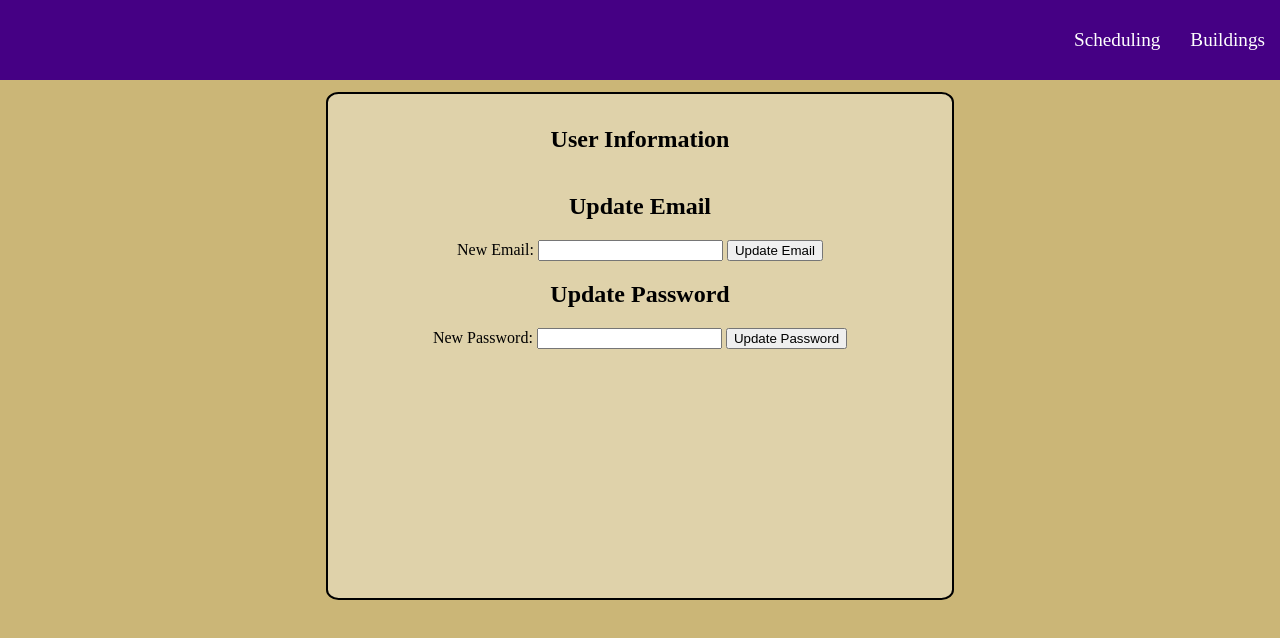
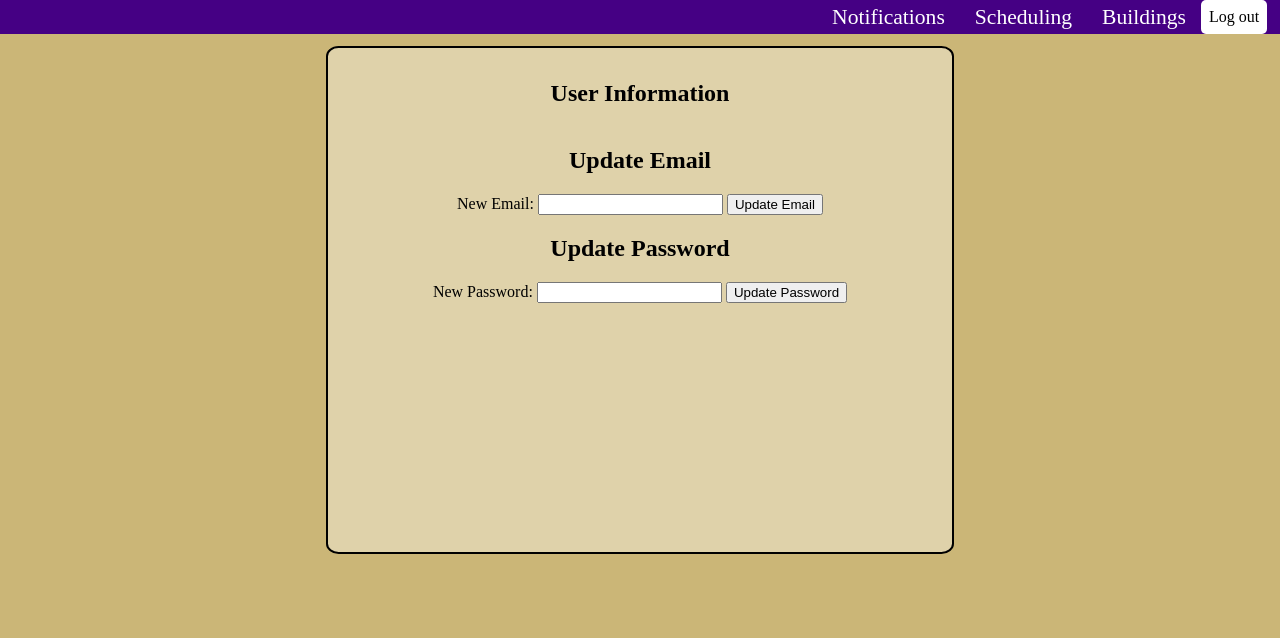
Before and after one commit to jacobsusko/IT313_project2, a plain HTML site: page FE-Files/html/UserSettings.html in a window 1280 px wide. Drawn offline with Linux system fonts and the light colour scheme; files that its build step writes are made by us from their sources; files whose address does not match are found by name.

Commit message:
Done by Teo to match headers style and navigation

```diff
--- a/FE-Files/css/UserSettings.css
+++ b/FE-Files/css/UserSettings.css
@@ -114,6 +114,12 @@ section{
     width: 600px;
     height: 60vh;
   }
+  header {
+    align-items: center;
+    border: none;
+    height: auto;
+    font-size: large;
+}
 
   @media only screen and (max-width: 500px) {
     section{
--- a/FE-Files/css/schedulling.css
+++ b/FE-Files/css/schedulling.css
@@ -100,6 +100,12 @@ header {
     display: flex;
     flex-direction: column;
 }
+header {
+    align-items: center;
+    border: none;
+    height: auto;
+    font-size: large;
+}
 @media only screen and (max-width: 1000px) {
     section, div{
         width: 50vw;
--- a/FE-Files/css/watchroom.css
+++ b/FE-Files/css/watchroom.css
@@ -119,7 +119,7 @@ header {
     align-items: center;
     border: none;
     height: auto;
-    font-size: large;
+    font-size: larger;
     min-height: 10vh;
 }
 
--- a/FE-Files/html/UserSettings.html
+++ b/FE-Files/html/UserSettings.html
@@ -16,10 +16,12 @@
         <h1 id="userData"></h1>
         <nav class ="navlink">
             <ul>
+                <li class="navlink" id="RoomEmail"><a href="watchroom.html">Notifications</a></li>
                 <li class="navlink" id="schedule"><a href="schedulling.html">Scheduling</a></li>
                 <li class="navlink" id ="building"><a href="building.html">Buildings</a></li>
             </ul>
         </nav>
+        <button onclick="logout()" id="logout">Log out</button>
      </header>
 
      <main>
```
Also changed, not shown: FE-Files/html/schedulling.html (+1 -0 lines).
